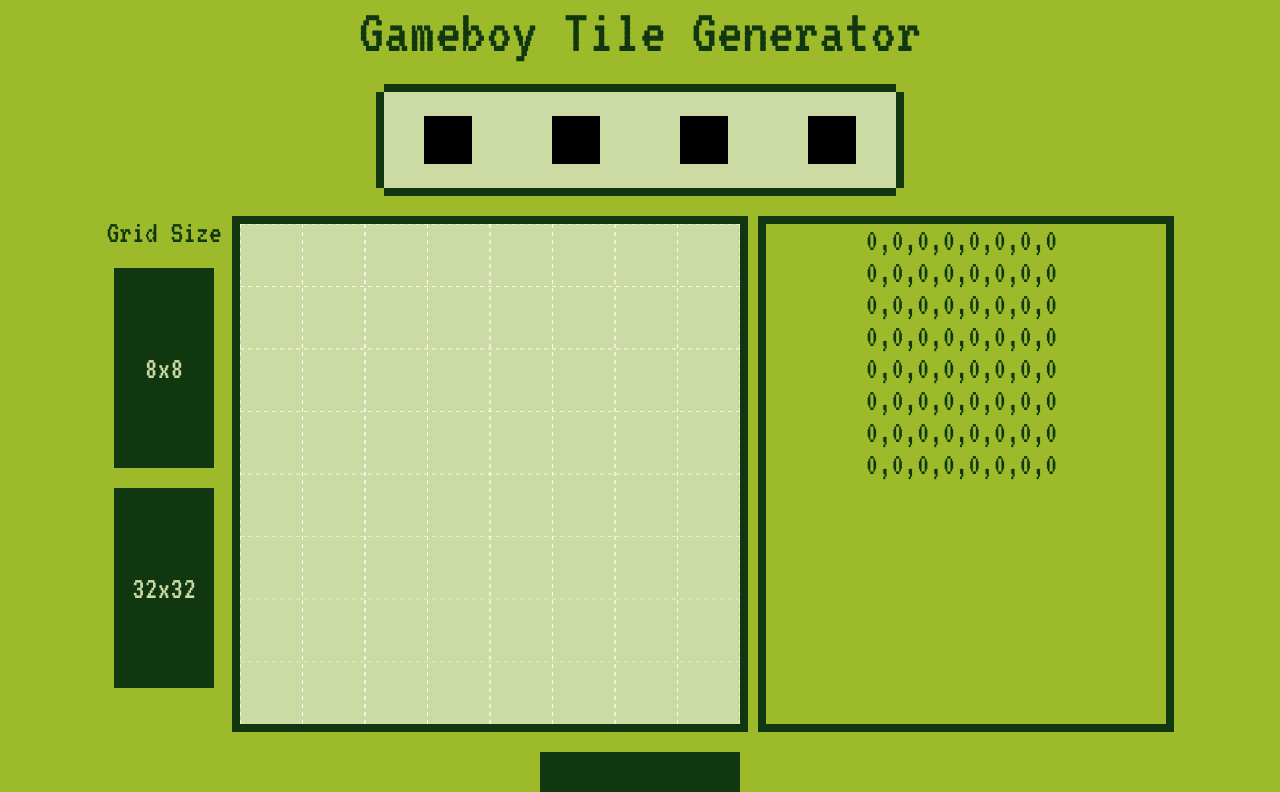
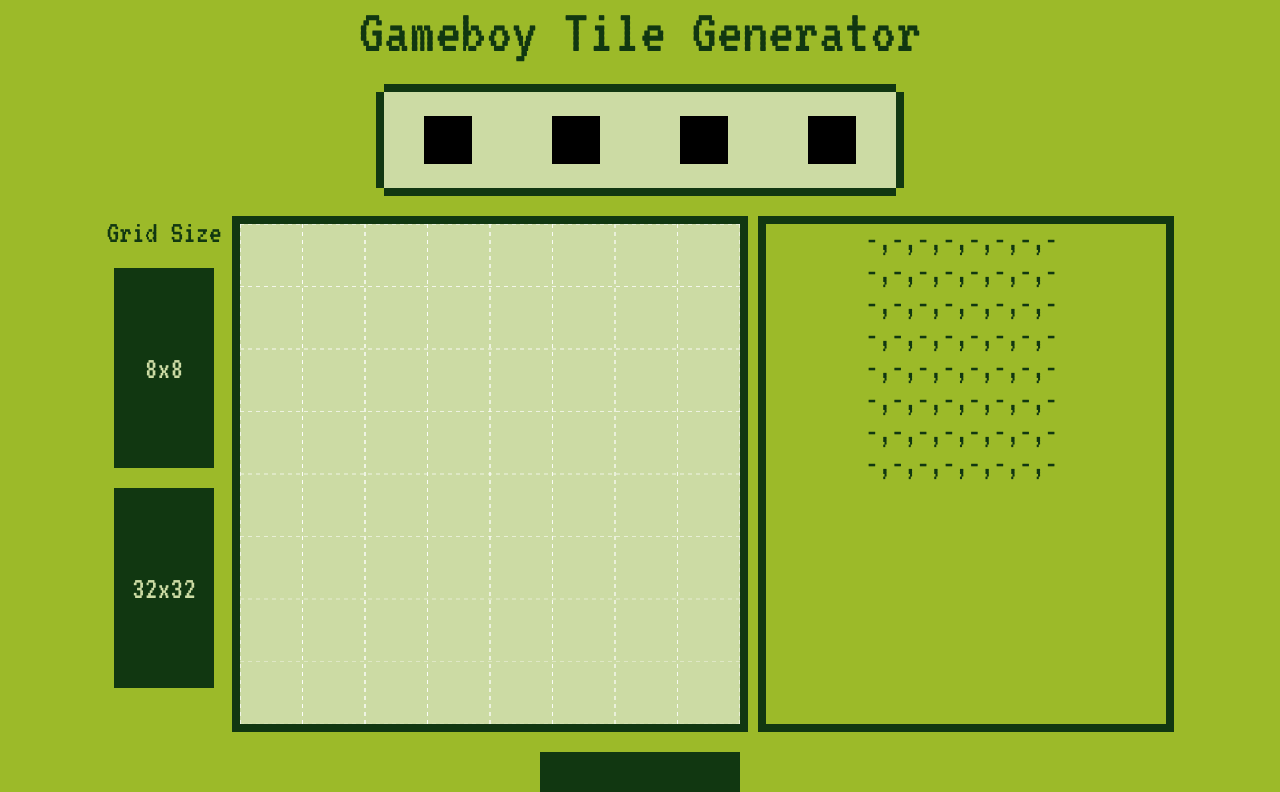
Before and after one commit to spkelly/gb-pallete, a Vue app: page / in a window 1280 px wide. Shown: the top 792 px of the page. Built offline with nearby package versions, Linux system fonts and the light colour scheme.

Commit message:
changed default data from 0 to -

```diff
--- a/src/App.vue
+++ b/src/App.vue
@@ -59,7 +59,7 @@
     TileOutput
   },
   mounted() {
-    this.tileData = Array(8).fill(null).map(()=>Array(8).fill(0));
+    this.tileData = Array(8).fill(null).map(()=>Array(8).fill("-"));
   },
 }
 </script>
```
